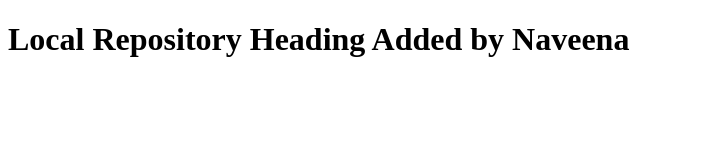
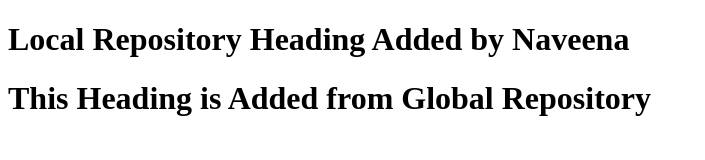
Before and after one commit to naveena1705/naveenaRep, a plain HTML site: page index.html in a window 1280 px wide. Shown: the whole page, without its empty margins (0-705 px from the left). Drawn offline with Linux system fonts and the light colour scheme.

Commit message:
added second heading

```diff
--- a/index.html
+++ b/index.html
@@ -8,5 +8,6 @@
 </head>
 <body>
     <h1>Local Repository Heading Added by Naveena</h1>
+    <h1>This Heading is Added from Global Repository</h1>
 </body>
 </html>
```
